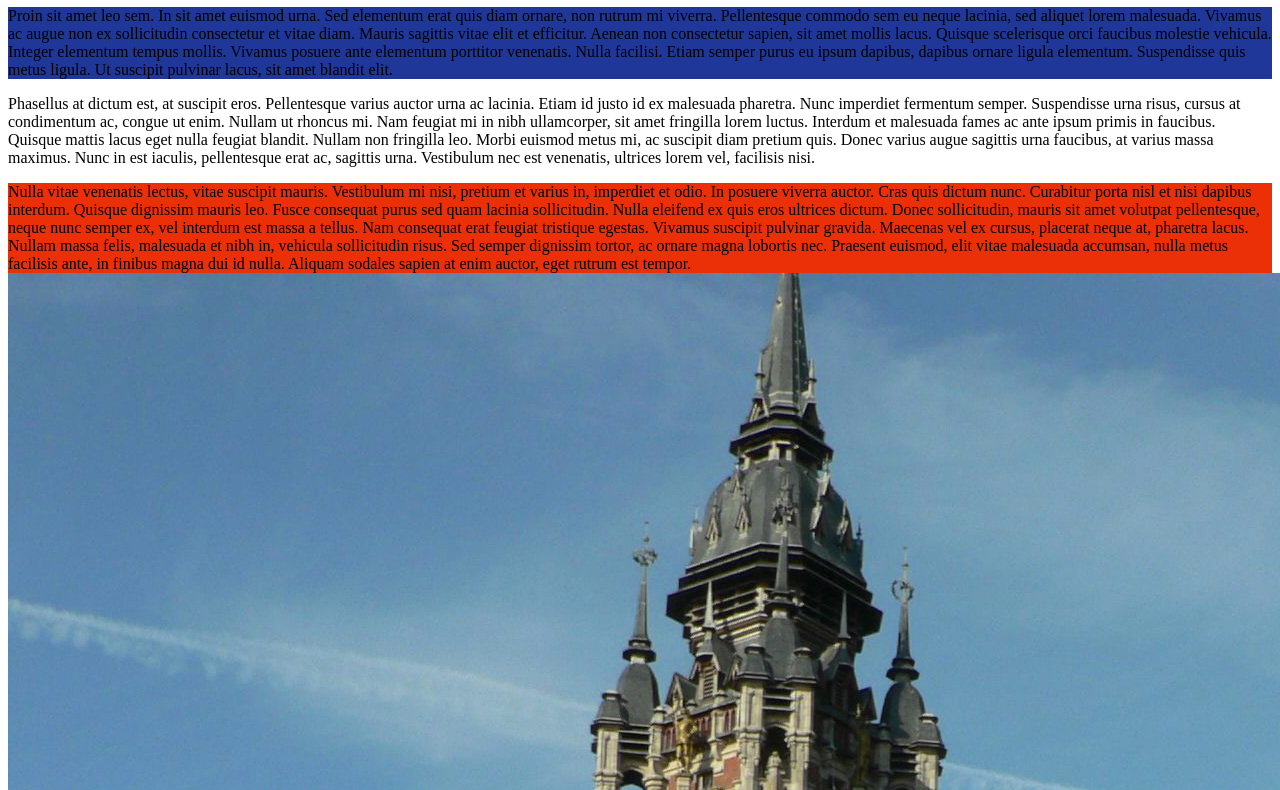
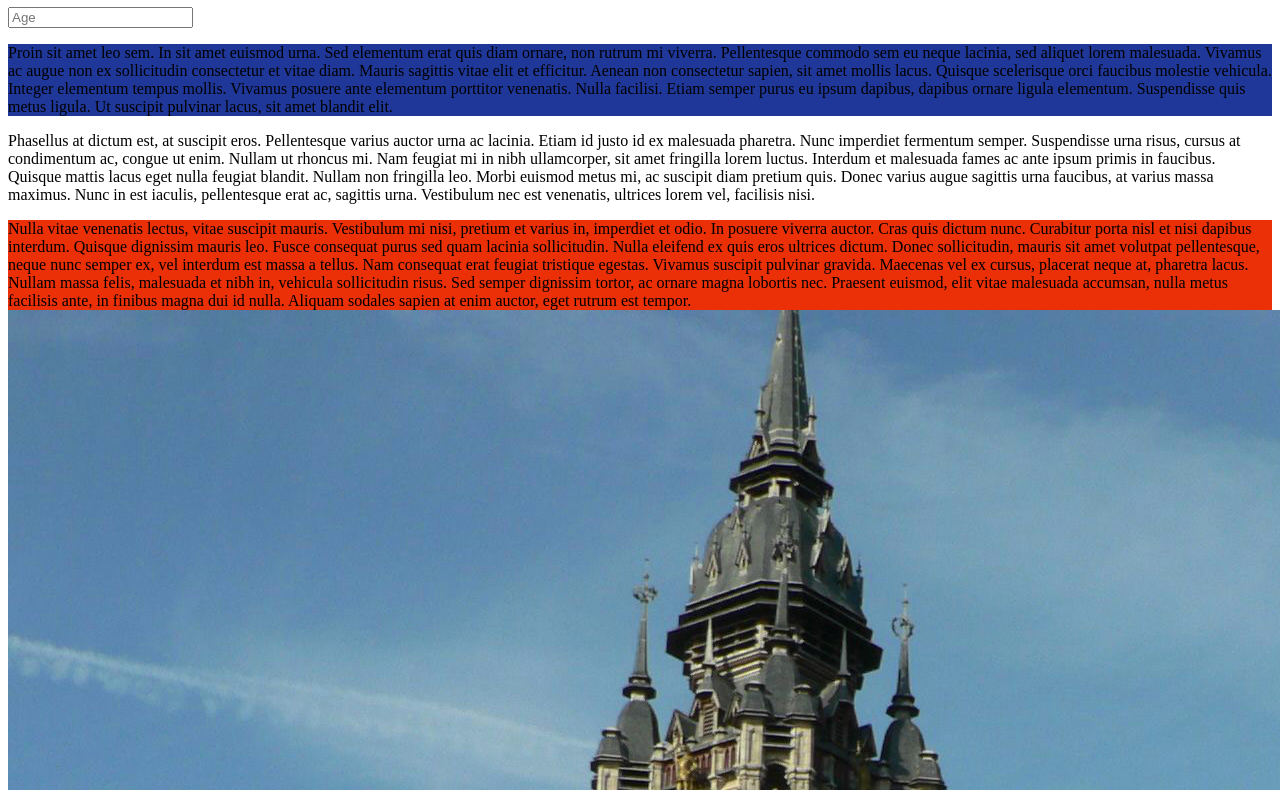
Before and after one commit to antoinevandapel/M4105C, a plain HTML site: page index.html in a window 1280 px wide. Shown: the part 73-863 px from the top of the page. Drawn offline with Linux system fonts and the light colour scheme.

Commit message:
formulaire

```diff
--- a/index.html
+++ b/index.html
@@ -9,6 +9,7 @@
 </head>
 <body>
 	<h1>Bonjour</h1>
+	<input type="number" name="age" placeholder="Age"/>
 	<p id="p1">Proin sit amet leo sem. In sit amet euismod urna. Sed elementum erat quis diam ornare, non rutrum mi viverra. Pellentesque commodo sem eu neque lacinia, sed aliquet lorem malesuada. Vivamus ac augue non ex sollicitudin consectetur et vitae diam. Mauris sagittis vitae elit et efficitur. Aenean non consectetur sapien, sit amet mollis lacus. Quisque scelerisque orci faucibus molestie vehicula. Integer elementum tempus mollis. Vivamus posuere ante elementum porttitor venenatis. Nulla facilisi. Etiam semper purus eu ipsum dapibus, dapibus ornare ligula elementum. Suspendisse quis metus ligula. Ut suscipit pulvinar lacus, sit amet blandit elit.</p>
 	<p id="p2">Phasellus at dictum est, at suscipit eros. Pellentesque varius auctor urna ac lacinia. Etiam id justo id ex malesuada pharetra. Nunc imperdiet fermentum semper. Suspendisse urna risus, cursus at condimentum ac, congue ut enim. Nullam ut rhoncus mi. Nam feugiat mi in nibh ullamcorper, sit amet fringilla lorem luctus. Interdum et malesuada fames ac ante ipsum primis in faucibus. Quisque mattis lacus eget nulla feugiat blandit. Nullam non fringilla leo. Morbi euismod metus mi, ac suscipit diam pretium quis. Donec varius augue sagittis urna faucibus, at varius massa maximus. Nunc in est iaculis, pellentesque erat ac, sagittis urna. Vestibulum nec est venenatis, ultrices lorem vel, facilisis nisi.</p>
 	<p id="p3">Nulla vitae venenatis lectus, vitae suscipit mauris. Vestibulum mi nisi, pretium et varius in, imperdiet et odio. In posuere viverra auctor. Cras quis dictum nunc. Curabitur porta nisl et nisi dapibus interdum. Quisque dignissim mauris leo. Fusce consequat purus sed quam lacinia sollicitudin. Nulla eleifend ex quis eros ultrices dictum. Donec sollicitudin, mauris sit amet volutpat pellentesque, neque nunc semper ex, vel interdum est massa a tellus. Nam consequat erat feugiat tristique egestas. Vivamus suscipit pulvinar gravida. Maecenas vel ex cursus, placerat neque at, pharetra lacus. Nullam massa felis, malesuada et nibh in, vehicula sollicitudin risus. Sed semper dignissim tortor, ac ornare magna lobortis nec. Praesent euismod, elit vitae malesuada accumsan, nulla metus facilisis ante, in finibus magna dui id nulla. Aliquam sodales sapien at enim auctor, eget rutrum est tempor.
```
